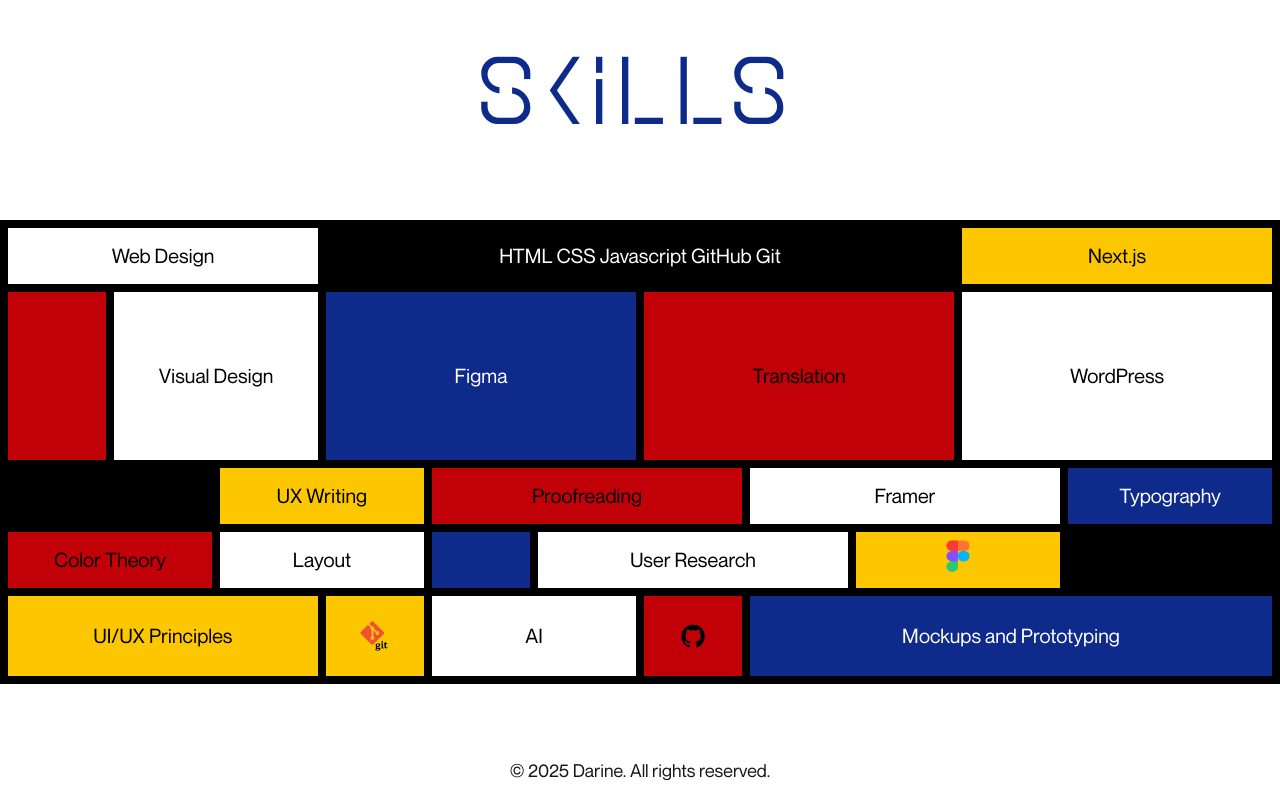
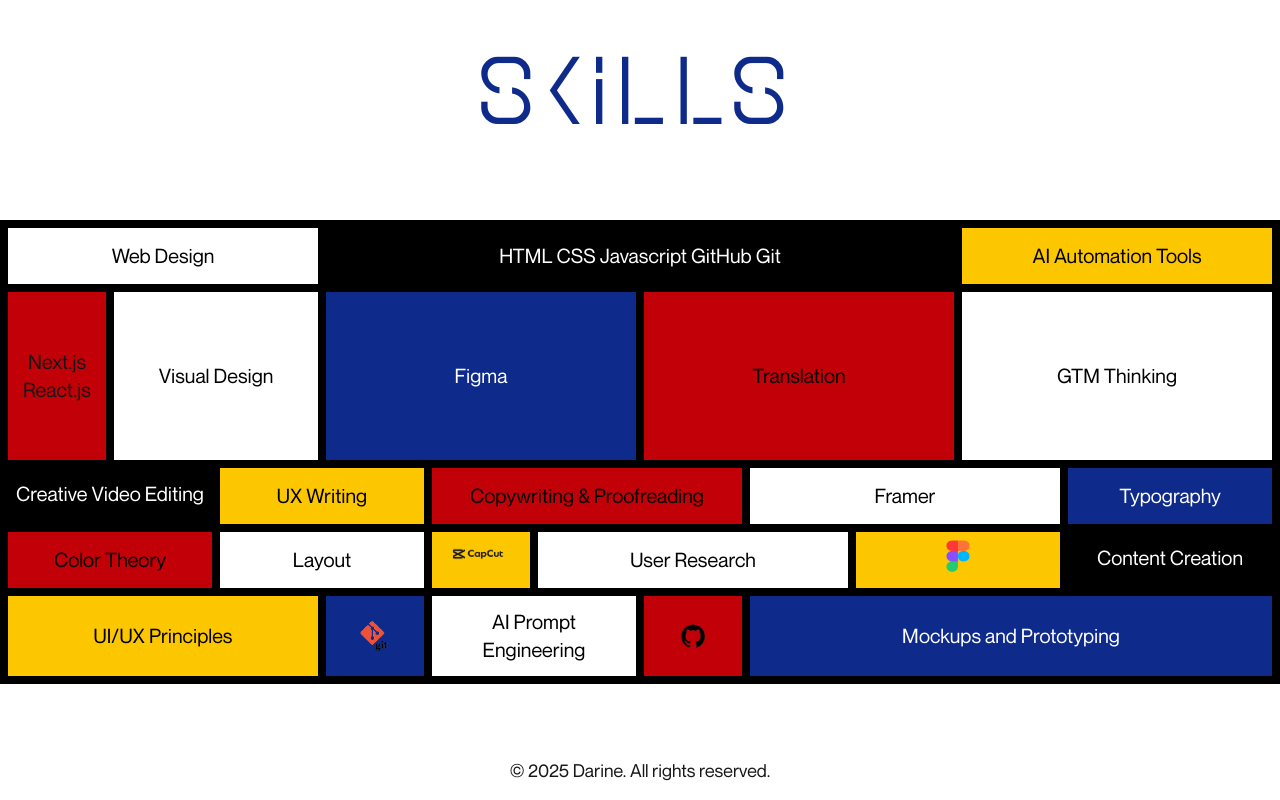
Before and after one commit to darinetag/portfolio, a Next.js app: page / in a window 1280 px wide. Shown: the part 816-1616 px from the top of the page. Built offline with nearby package versions, Linux system fonts and the light colour scheme.

Commit message:
update skills uwu

```diff
--- a/src/pages/index.js
+++ b/src/pages/index.js
@@ -27,38 +27,39 @@
     {/* First row */}
 <div className="col-span-3 bg-white text-black p-2 flex items-center justify-center hover:bg-white transition duration-300 ease-in-out">Web Design</div>
     <div className="col-span-6 h-14 bg-black text-white p-2 flex items-center justify-center hover:bg-white hover:text-black transition duration-300 ease-in-out">HTML CSS Javascript GitHub Git</div>
-    <div className="col-span-3 h-14 bg-yellow-400 text-black p-2 flex items-center justify-center hover:bg-white transition duration-300 ease-in-out">Next.js</div>
+    <div className="col-span-3 h-14 bg-yellow-400 text-black p-2 flex items-center justify-center hover:bg-white transition duration-300 ease-in-out">AI Automation Tools</div>
 
     {/* Second row */}
-    <div className="col-span-1 h-42 bg-red-700 p-2 hover:bg-white transition duration-300 ease-in-out hidden lg:block " ></div>
+    <div className="col-span-1 h-42 bg-red-700 pt-14 hover:bg-white transition duration-300 ease-in-out hidden lg:block " > Next.js React.js</div>
     <div className="col-span-2 h-42 bg-white text-black p-2 flex items-center justify-center hover:bg-white transition duration-300 ease-in-out">Visual Design</div>
     <div className="col-span-3 h-42 bg-[#0E2A8B] text-white p-2 flex items-center justify-center hover:bg-white hover:text-black transition duration-300 ease-in-out">Figma</div>
     <div className="col-span-3 h-42 bg-red-700 text-black p-2 flex items-center justify-center hover:bg-white hover:text-black transition duration-300 ease-in-out">Translation</div>
-    <div className="col-span-3 h-42 bg-white text-black lg:p-2 p-14 flex items-center justify-center hover:bg-white transition duration-300 ease-in-out">WordPress</div>
+    <div className="col-span-3 h-42 bg-white text-black lg:p-2 p-14 flex items-center justify-center hover:bg-white transition duration-300 ease-in-out">GTM Thinking</div>
 
     {/* Third row */}
-    <div className="col-span-2 hover:bg-white transition duration-300 ease-in-out hidden lg:block"></div>
+    <div className="col-span-2  hover:bg-white hover:text-black pt-3 text-white transition duration-300 ease-in-out hidden lg:block">Creative Video Editing</div>
     <div className="col-span-2 h-14 bg-yellow-400 text-black p-2 flex items-center justify-center hover:bg-white transition duration-300 ease-in-out">UX Writing</div>
-    <div className="col-span-3 h-14 bg-red-700 text-black p-2 flex items-center justify-center hover:bg-white hover:text-black transition duration-300 ease-in-out">Proofreading</div>
+    <div className="col-span-3 h-14 bg-red-700 text-black p-2 flex items-center justify-center hover:bg-white hover:text-black transition duration-300 ease-in-out">Copywriting & Proofreading</div>
     <div className="col-span-3 h-14 bg-white text-black p-2 flex items-center justify-center hover:bg-white transition duration-300 ease-in-out">Framer</div>
 
     {/* Fourth row */}
     <div className="col-span-2 h-14 bg-[#0E2A8B] text-white p-2 flex items-center justify-center hover:bg-white hover:text-black transition duration-300 ease-in-out ">Typography</div>
     <div className="col-span-2 h-14 bg-red-700 text-black p-2 flex items-center justify-center hover:bg-white hover:text-black transition duration-300 ease-in-out">Color Theory</div>
     <div className="col-span-2 lg:h-14 h-20 bg-white text-black p-2 flex items-center justify-center hover:bg-white transition duration-300 ease-in-out">Layout</div>
-    <div className="col-span-1 h-14 bg-[#0E2A8B] p-2 flex items-center justify-center hover:bg-white transition duration-300 ease-in-out hidden lg:block"></div>
+    <div className="col-span-1 h-14 bg-yellow-400 pt-2 pl-4 text-center flex items-center justify-center hover:bg-white transition duration-300 ease-in-out hidden lg:block"><img src="/capcuttt.png" alt="capcut logo"/>
+    </div>
     <div className="col-span-3 lg:h-14 h-20 bg-white text-black p-2 flex items-center justify-center hover:bg-white transition duration-300 ease-in-out">User Research</div>
     <div className="col-span-2 h-14 bg-yellow-400 p-2 flex items-center justify-center hover:bg-white transition duration-300 ease-in-out hidden lg:block">
       <img src="/figma-icon.png" alt="Figma" className="w-6 h-8 mx-auto flex items-center justify-center" />
     </div>
-    <div className="col-span-2 hover:bg-white transition duration-300 ease-in-out hidden lg:block"></div>
+    <div className="col-span-2 hover:bg-white text-white hover:text-black pt-3 transition duration-300 ease-in-out hidden lg:block">Content Creation</div>
 
     {/* Fifth row */}
     <div className="col-span-3 h-20 bg-yellow-400 text-black p-2 flex items-center justify-center hover:bg-white transition duration-300 ease-in-out">UI/UX Principles</div>
-    <div className="col-span-1 h-20 bg-yellow-400 p-2 hover:bg-white transition duration-300 ease-in-out hidden lg:block">
+    <div className="col-span-1 h-20 bg-[#0E2A8B] p-2 hover:bg-white transition duration-300 ease-in-out hidden lg:block">
       <img src="/git-icon.png" alt="Git" className="w-8 h-8 mx-auto flex items-center justify-center mt-4 hidden lg:block" />
     </div>
-    <div className="col-span-2 h-20 bg-white text-black p-2 flex items-center justify-center hover:bg-white transition duration-300 ease-in-out">AI</div>
+    <div className="col-span-2 h-20 bg-white text-black p-2 flex items-center justify-center hover:bg-white transition duration-300 ease-in-out">AI Prompt Engineering</div>
     <div className="col-span-1 h-20 bg-red-700 p-2 flex items-center justify-center hover:bg-white transition duration-300 ease-in-out hidden lg:block">
       <img src="/github-icon.png" alt="GitHub" className="w-6 h-6 mx-auto mt-5 " />
     </div>
```
Also changed, not shown: public/capcutt.png (added), public/capcuttt.png (added).
